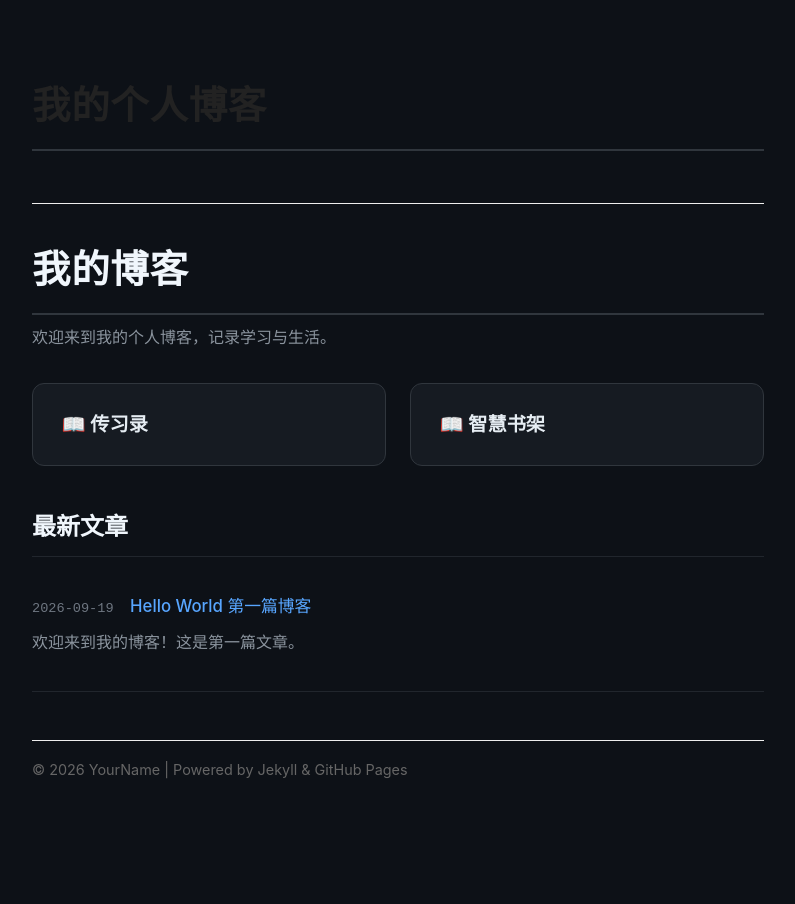
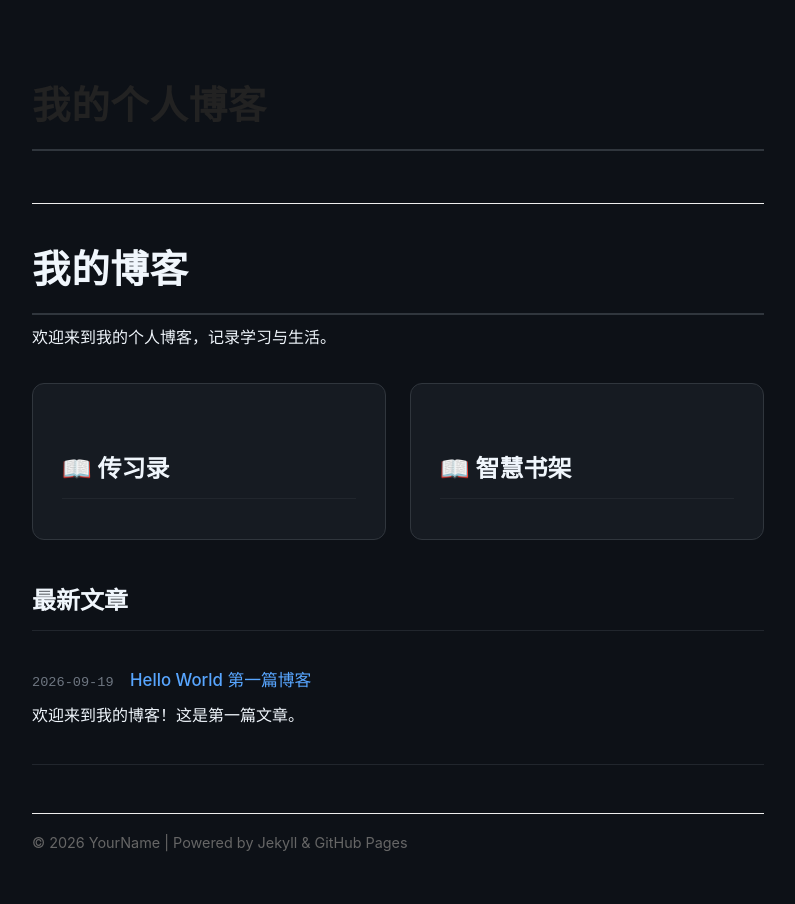
Before and after one commit to tytingliu/tytingliu.github.io, a Jekyll site: the page built from index.html, in a window 1280 px wide. Shown: the whole page, without its empty margins (242-1037 px from the left). Built offline with Jekyll 4.4.1, drawn with Linux system fonts in a browser that asks for light colours.

Commit message:
Update index.html

```diff
--- a/index.html
+++ b/index.html
@@ -8,10 +8,10 @@ title: 首页
 <!-- 两个标题跳转 -->
 <div class="nav-links">
   <a href="/chuanxilu-wiki">
-    <h3>📖 传习录</h3>
+    <h2>📖 传习录</h3>
   </a>
   <a href="/shujia">
-    <h3>📖 智慧书架</h3>
+    <h2>📖 智慧书架</h3>
   </a>
 </div>
 
@@ -68,12 +68,12 @@ h2 {
 }
 
 h3 {
-  color: #e6edf3;
+  color: #f0f6fc;
 }
 
 p {
   margin-bottom: 1rem;
-  color: #8b949e;
+  color:  #f0f6fc;
 }
 
 /* 导航卡片 */
```
